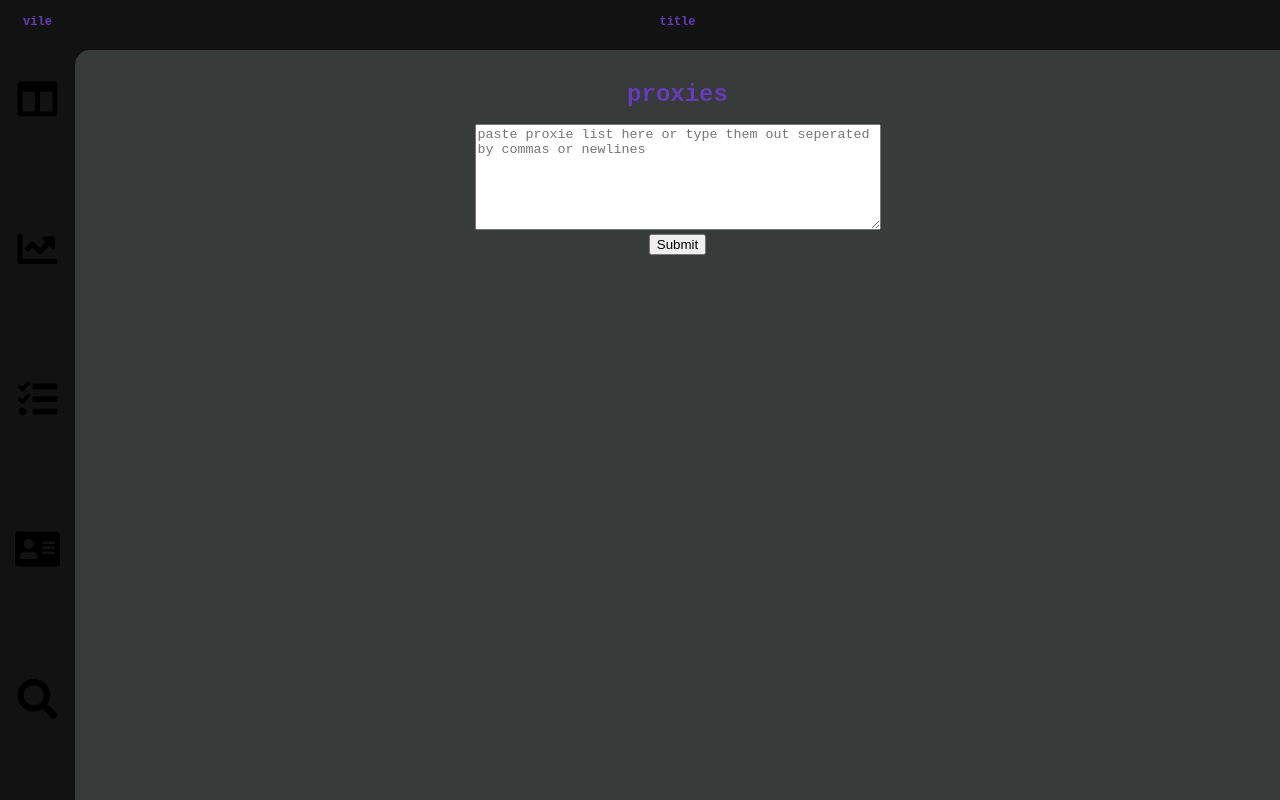
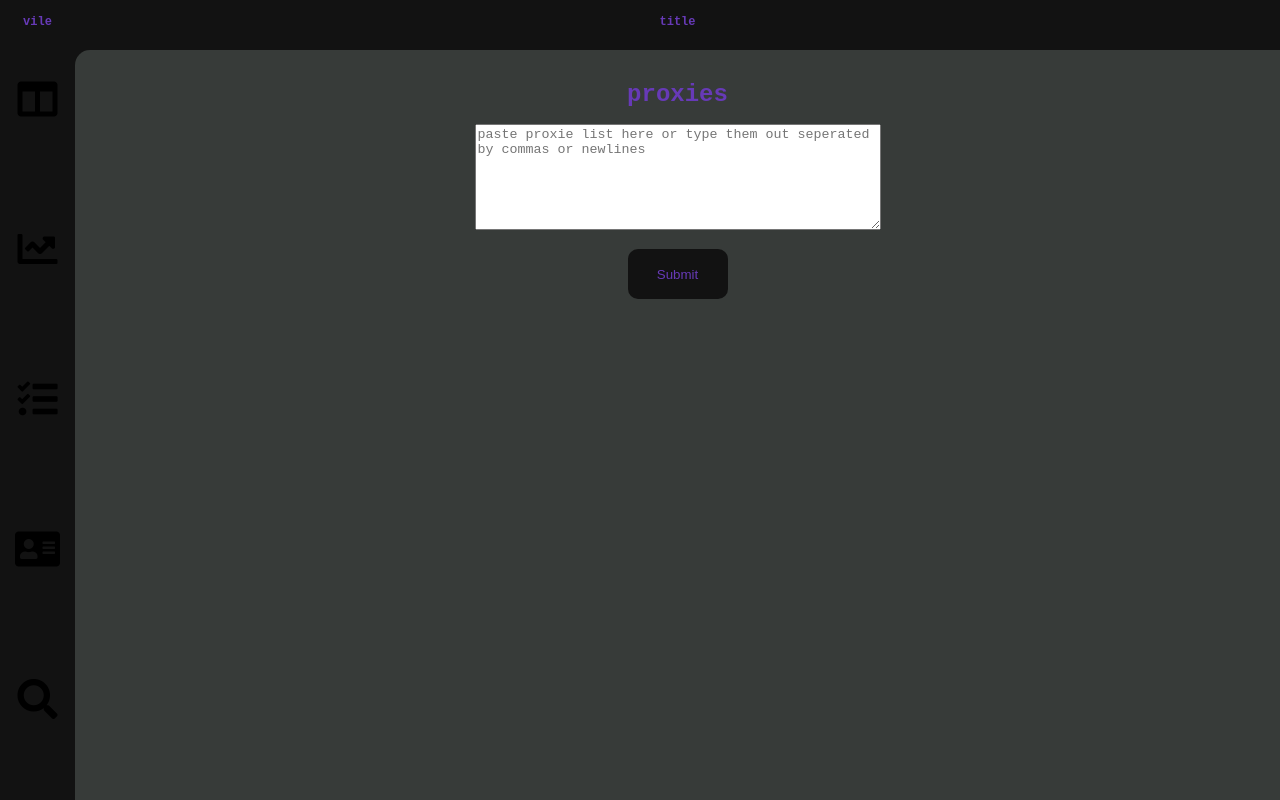
Before and after one commit to yTabx/Electron-Project, a React (Create React App) app in the folder electron-project/: page / in a window 1280 px wide. Built offline with nearby package versions, Linux system fonts and the light colour scheme.

Commit message:
button styling

```diff
--- a/electron-project/src/pages/Proxies.css
+++ b/electron-project/src/pages/Proxies.css
@@ -7,3 +7,19 @@
     width: 400px;
     height: 100px;
 }
+input{
+    color:#673AB7;
+    background-color: #121212;
+    width: 100px;
+    height:50px;
+    margin-top: 15px;
+    border-radius: 10px;
+    border:none;
+}
+input:hover{
+    background-color: #1212128f;
+}
+input:active{
+    background-color:#673AB7;
+    color: white;
+}
--- a/electron-project/src/pages/Proxies.js
+++ b/electron-project/src/pages/Proxies.js
@@ -25,8 +25,7 @@ class Proxies extends React.Component {
         var array = new Array;
         //for each character, check for comma or space or newline
         //seperate before to now into new Array
-        var lower = 0;
-        var upper = 0;
+
         var newString = "";
         //seperate th
         for (let i = 0; i < len; i++) {
@@ -44,6 +43,10 @@ class Proxies extends React.Component {
         if (newString.length > 0 ){
             array.push(newString);
         }
+
+
+
+        //write to the file
         console.log(array);
         return;
     }
```
